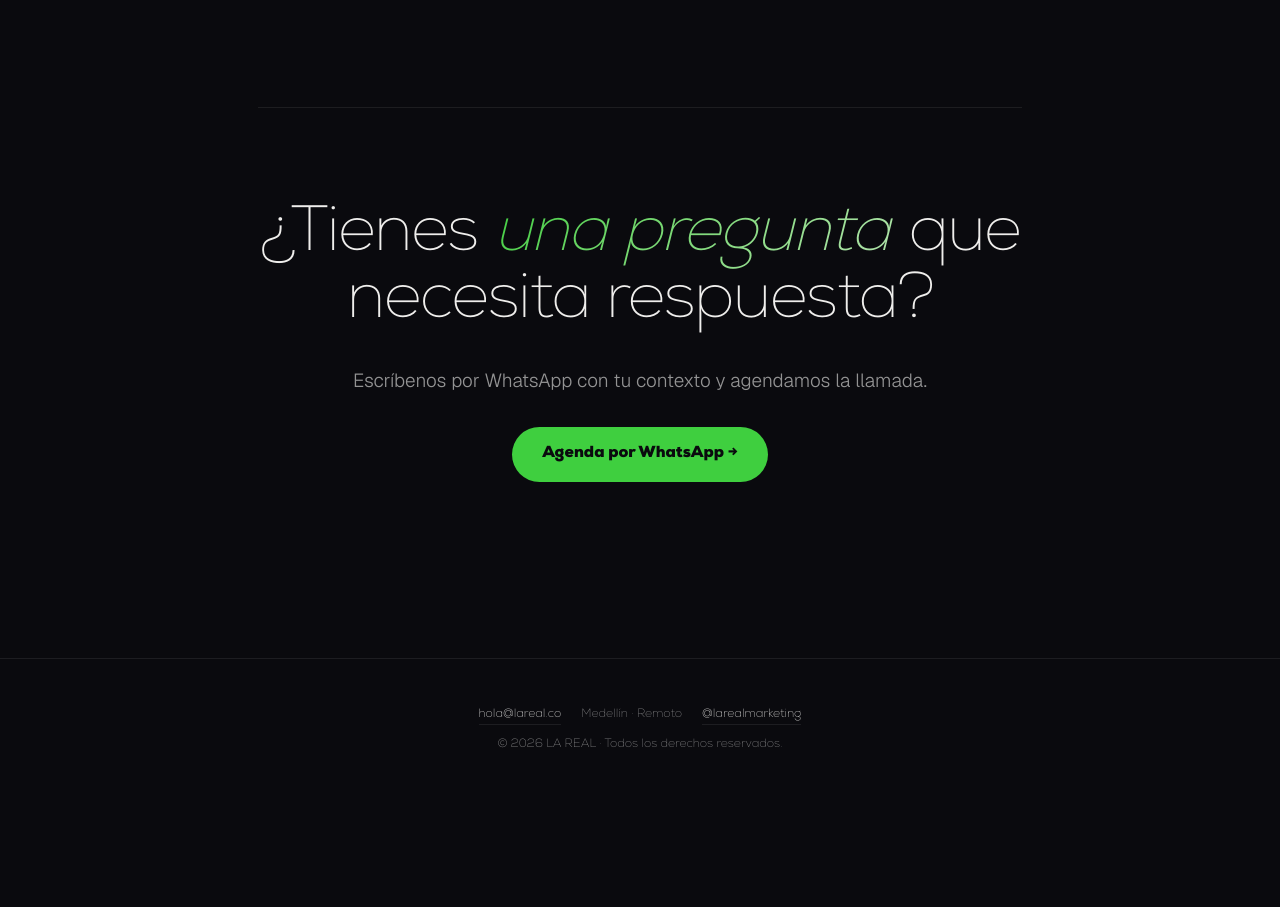
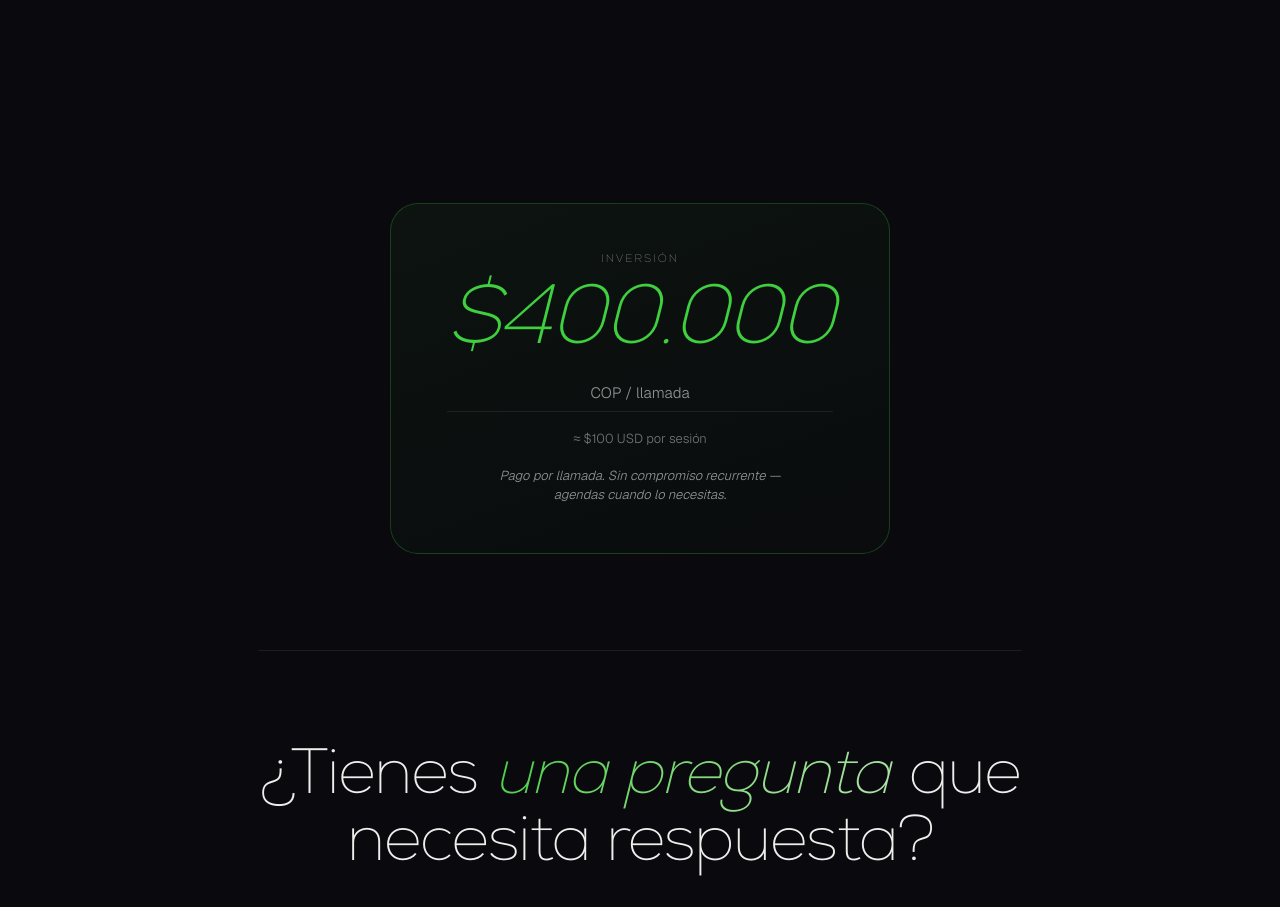
Before and after one commit to juanfelareal/la-real-simple, a website: page call-me.html in a window 1280 px wide. Shown: the part 3693-4600 px from the top of the page. Before the commit the page ends 4479 px from the top, so only its background shows below. Drawn offline with nearby package versions, Linux system fonts and the light colour scheme; files whose address does not match are found by name.

Commit message:
Add pricing — cards on main + dedicated 'Inversión' section on each service landing
Main cards now show price line:
- Growth Advisor: $1.750.000 COP/mes (≈ $440 USD)
- Call me: $400.000 COP/llamada (≈ $100 USD)
- Metodología REAL: $5.000.000 COP/programa (≈ $1.250 USD)
- Growth Partner: $3.000.000 COP/mes + 10% venta neta (≈ $750 USD + 10%)

Each service landing has a dedicated 'Inversión' section with the price displayed prominently + USD equivalent + a note about commitment terms.

Co-Authored-By: Claude Opus 4.7 (1M context) <noreply@anthropic.com>

```diff
--- a/assets/lr.css
+++ b/assets/lr.css
@@ -251,6 +251,54 @@ h2.lr-h2 { font-size: clamp(32px, 5vw, 56px); }
   font-size: 12px; line-height: 1.4; color: var(--mute);
 }
 
+/* Pricing — dedicated section on service landings */
+.lr-price {
+  padding: clamp(48px, 8vw, 96px) 0;
+  text-align: center;
+}
+.lr-price-card {
+  display: inline-block;
+  padding: 48px 56px;
+  border-radius: 28px;
+  background: linear-gradient(160deg, rgba(63,207,63,.05), rgba(63,207,63,.01));
+  border: .5px solid color-mix(in oklab, var(--accent) 25%, transparent);
+  position: relative;
+}
+.lr-price-card .label {
+  font-size: 11px; letter-spacing: .18em; text-transform: uppercase;
+  color: var(--mute); margin-bottom: 16px;
+}
+.lr-price-card .amount {
+  font-family: 'Nexa', 'Geist', sans-serif;
+  font-weight: 300;
+  font-size: clamp(52px, 7vw, 84px);
+  line-height: 1; letter-spacing: -.025em;
+  color: var(--fg);
+}
+.lr-price-card .amount em {
+  font-style: italic; color: var(--accent);
+  font-weight: 300;
+}
+.lr-price-card .unit {
+  font-family: 'Geist', sans-serif;
+  font-size: 15px; color: var(--mute);
+  margin-top: 14px;
+}
+.lr-price-card .usd {
+  font-family: 'Geist', sans-serif;
+  font-size: 13px; color: rgba(239,238,236,.45);
+  margin-top: 8px;
+  padding-top: 18px;
+  border-top: .5px solid var(--line);
+}
+.lr-price-card .note {
+  font-family: 'Geist', sans-serif;
+  font-style: italic;
+  font-size: 13px; color: var(--mute);
+  margin-top: 18px; max-width: 36ch; margin-left: auto; margin-right: auto;
+  line-height: 1.5;
+}
+
 /* Big closing CTA */
 .lr-close {
   padding: clamp(48px, 8vw, 96px) 0;
@@ -290,4 +338,6 @@ h2.lr-h2 { font-size: clamp(32px, 5vw, 56px); }
   .lr-includes { grid-template-columns: repeat(2, 1fr); }
   .lr-section { padding: 56px 0; }
   .lr-section-head { margin-bottom: 40px; }
+  .lr-price-card { padding: 36px 28px; border-radius: 22px; max-width: 100%; }
+  .lr-price-card .amount { font-size: 48px; }
 }
--- a/call-me.html
+++ b/call-me.html
@@ -151,6 +151,17 @@
       </div>
     </section>
 
+    <!-- Inversión -->
+    <section class="lr-price">
+      <div class="lr-price-card">
+        <div class="label">Inversión</div>
+        <div class="amount"><em>$400.000</em></div>
+        <div class="unit">COP / llamada</div>
+        <div class="usd">≈ $100 USD por sesión</div>
+        <div class="note">Pago por llamada. Sin compromiso recurrente — agendas cuando lo necesitas.</div>
+      </div>
+    </section>
+
     <!-- Closing CTA -->
     <section class="lr-close">
       <h2 class="lr-h2">¿Tienes <em>una pregunta</em> que necesita respuesta?</h2>
```
Also changed, not shown: growth-advisor.html (+11 -0 lines), growth-partner.html (+11 -0 lines), index.html (+35 -0 lines), metodologia-real.html (+11 -0 lines).
